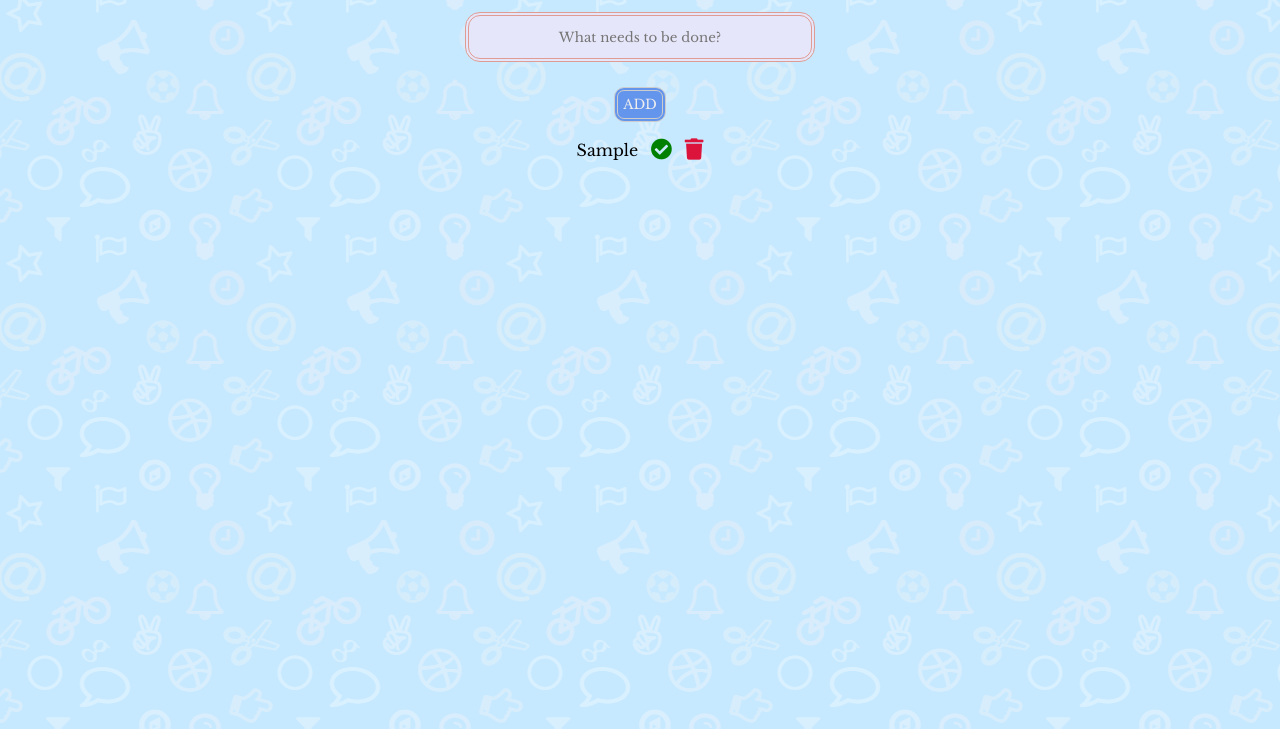
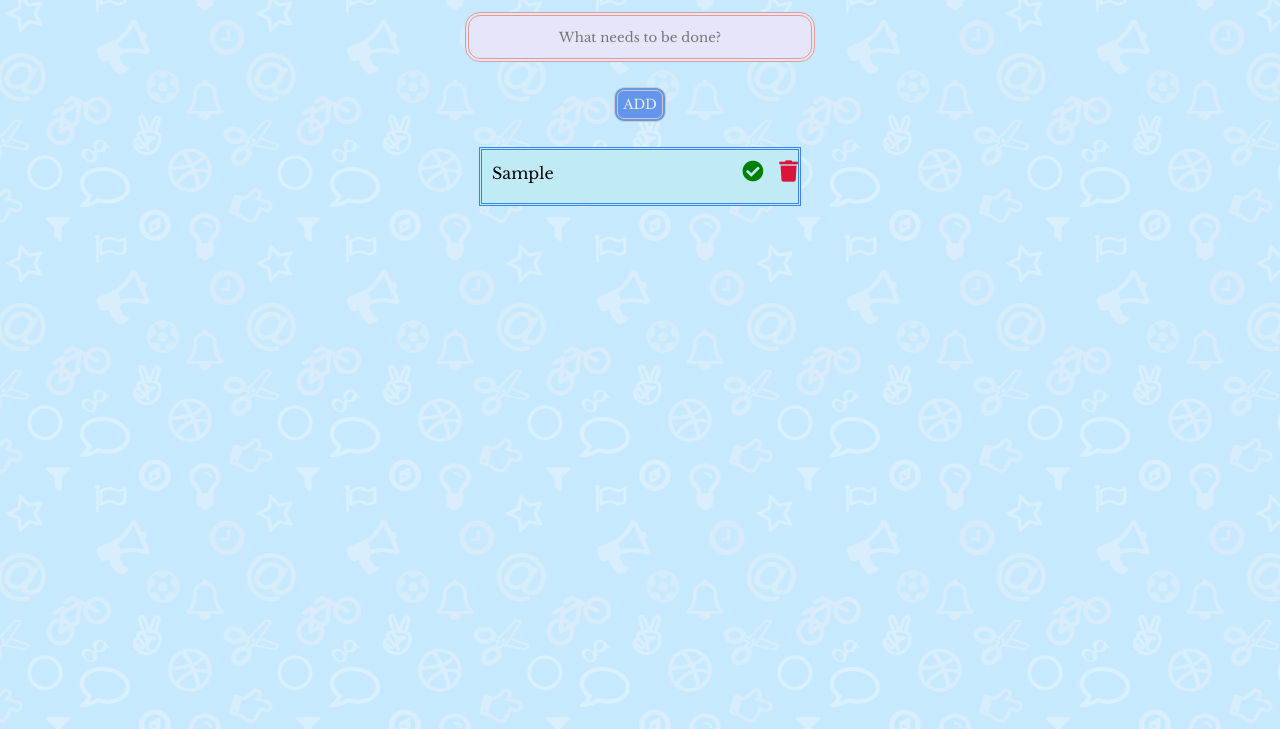
Before and after one commit to LalithaSoumyaAyyagari/beingzero-web-learn, a website: page frontend/html/todo.html in a window 1280 px wide. Both pictures are taken after typing "Sample" into the empty fields and a click on the button "ADD". Shown: the part 71-800 px from the top of the page. Drawn offline with nearby package versions, Linux system fonts and the light colour scheme.

Commit message:
changes made to todo list

```diff
--- a/frontend/css/todo.css
+++ b/frontend/css/todo.css
@@ -70,15 +70,27 @@ button:focus{
   }
 
 .field{
+    margin: auto;
+    width: 25%;
     padding-top: 1%;
+    background-color: rgb(193, 234, 247);
+    border: double rgb(58, 133, 231);
+    border-collapse: collapse;
 }
 
 .c1 i{
     color: green;
-    padding-left: 1%;
+    padding-left: 5%;
+    float:right;
 }
 
 .c2 i{
     color: crimson;
-    padding-left: 1%;
+    padding-left: 5%;
+    float: right;
 }
+
+.matter{
+    float: left;
+    margin-left: 10px;
+}
--- a/frontend/js/todo.js
+++ b/frontend/js/todo.js
@@ -6,6 +6,8 @@ function newTask(){
     var newCol1 = document.createElement("span")
     var newCol2 = document.createElement("span")
     var newCol3 = document.createElement("span")
+    var newLine = document.createElement("br")
+    var newLine1 = document.createElement("br")
 
     newCol1.innerHTML = gt
     newCol2.innerHTML = "<i class='fas fa-check-circle fa-lg'></i>"
@@ -14,6 +16,8 @@ function newTask(){
     newRow.classList.add("field")
     newCol2.classList.add("c1")
     newCol3.classList.add("c2")
+    newCol1.classList.add("matter")
+    //newLine.classList.add("hline")
 
    /* newCol2.onclick(function(){
         var c = 0
@@ -25,8 +29,10 @@ function newTask(){
     })*/
 
     newRow.appendChild(newCol1)
+    newRow.appendChild(newCol3)
     newRow.appendChild(newCol2)
-    newRow.appendChild(newCol3)
+    newRow.appendChild(newLine)
+    newRow.appendChild(newLine1)
 
 
 
```
Also changed, not shown: frontend/html/todo.html (+1 -0 lines).
